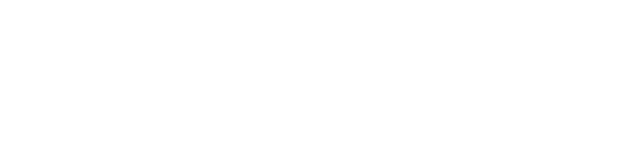
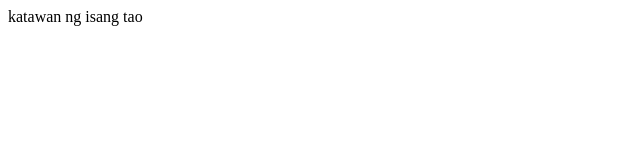
Before and after one commit to MichaelHadi/Events-Portal, a plain HTML site: page index.html in a window 1280 px wide. Shown: the whole page, without its empty margins (0-640 px from the left). Drawn offline with Linux system fonts and the light colour scheme.

Commit message:
add katawan ng isang tao in index.html

```diff
--- a/index.html
+++ b/index.html
@@ -6,6 +6,6 @@
     <title> Title </title>
 </head>
 <body>
-
+    katawan ng isang tao
 </body>
 </html>
```
